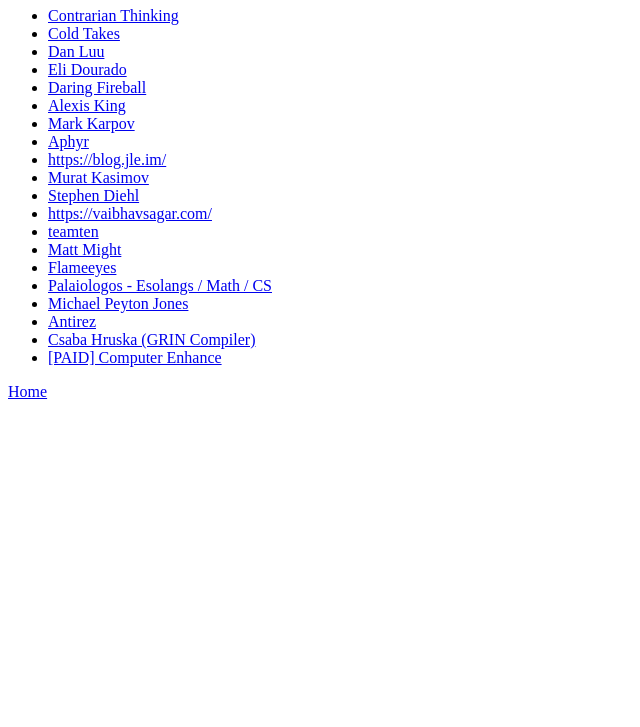
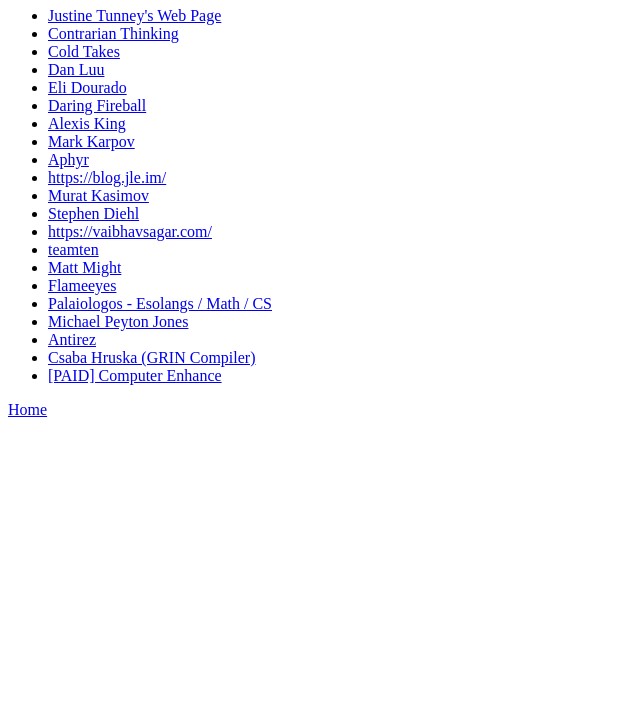
Before and after one commit to kwannoel/blog, a plain HTML site: page blogs-i-like.html in a window 1280 px wide. Shown: the part 73-800 px from the top of the page, without its empty margins (0-640 px from the left). Drawn offline with Linux system fonts and the light colour scheme.

Commit message:
add blogs

```diff
--- a/blogs-i-like.html
+++ b/blogs-i-like.html
@@ -12,6 +12,9 @@
         <h1>Blogs I Like</h1>
         </header>
     <ul>
+  <li>
+    <a href="https://justine.lol/">Justine Tunney's Web Page</a>
+    </li>
   <li>
     <a href="https://contrarianthinking.co/blog/">Contrarian Thinking</a>
   </li>
```
Also changed, not shown: article-ideas.html (+2 -0 lines).
